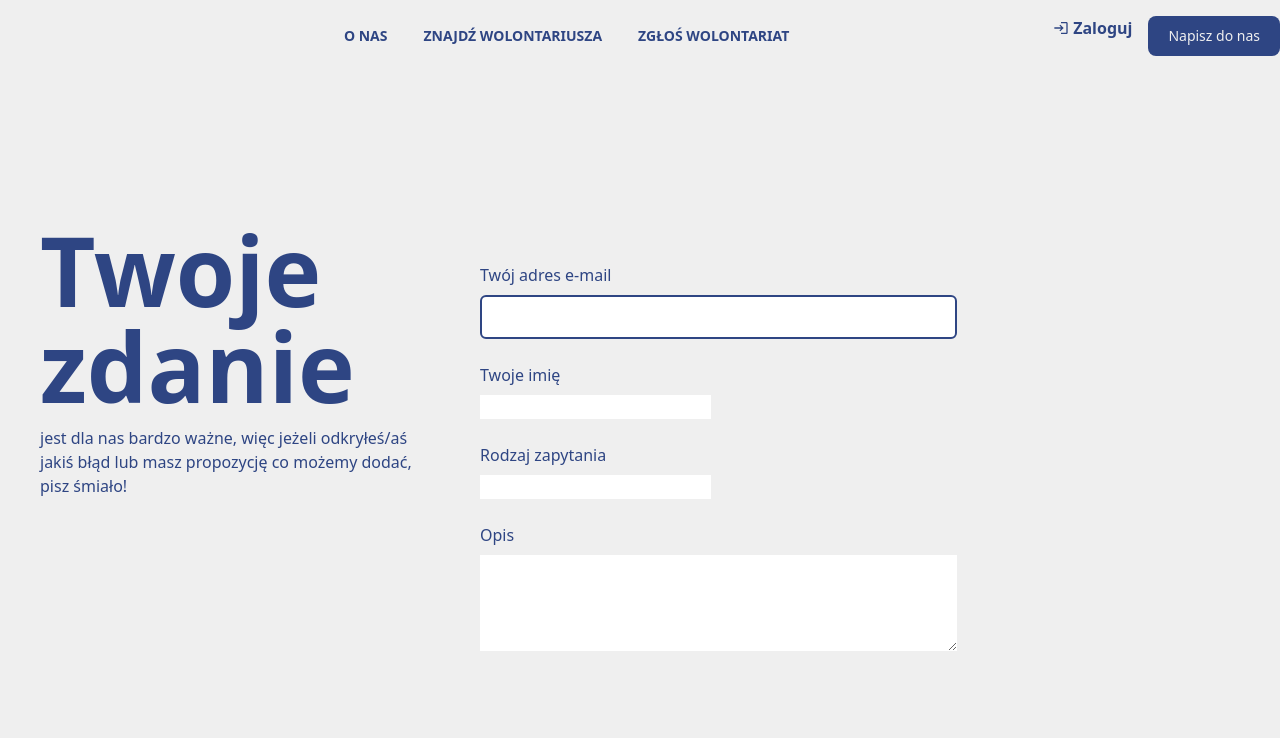
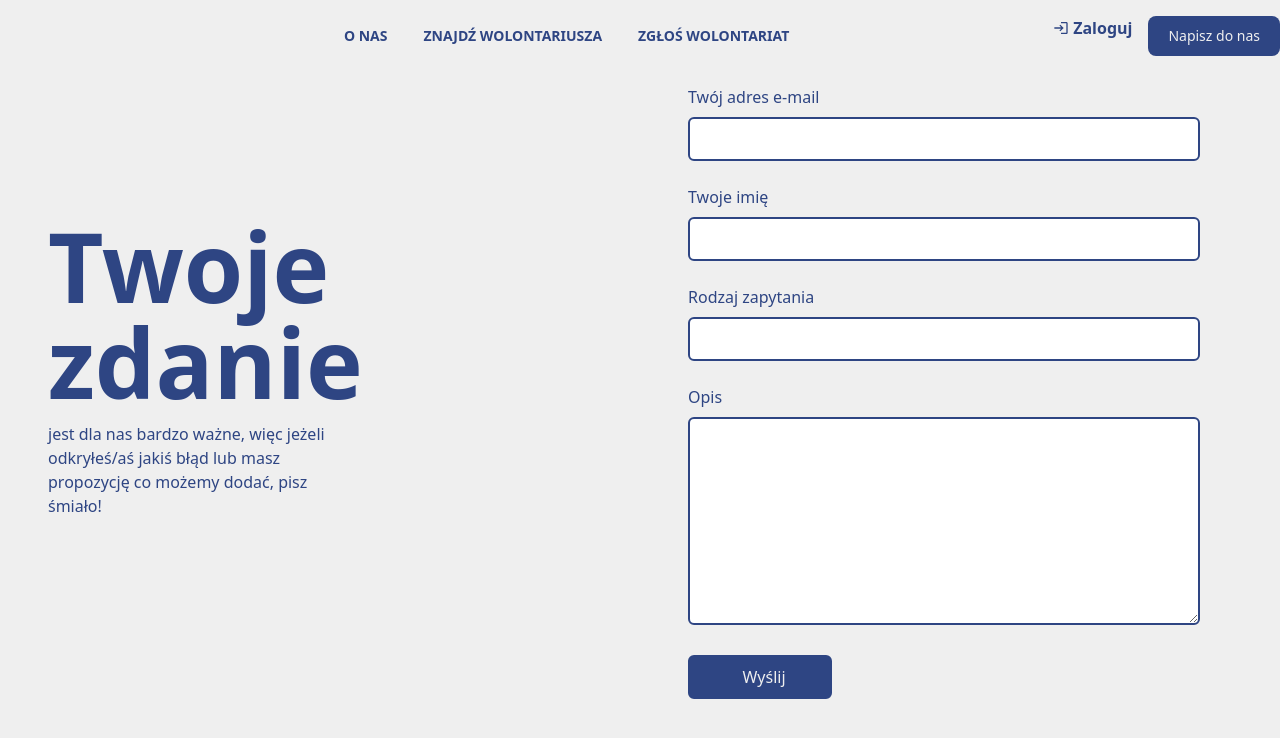
Before and after one commit to style77/volunteering, a Next.js app: page /contact in a window 1280 px wide. Shown: the top 738 px of the page. Built offline with nearby package versions, Linux system fonts and the light colour scheme; what tailwindcss-font-inter would draw is missing.

Commit message:
dodano strone kontaktową

```diff
--- a/next.config.js
+++ b/next.config.js
@@ -1,4 +1,17 @@
 /** @type {import('next').NextConfig} */
 module.exports = {
   reactStrictMode: true,
-}
+  env: {
+    apiKey: `${process.env.apiKey}`,
+    authDomain: `${process.env.authDomain}`,
+    projectId: `${process.env.projectId}`,
+    storageBucket: `${process.env.storageBucket}`,
+    messagingSenderId: `${process.env.messagingSenderId}`,
+    appId: `${process.env.appId}`,
+    measurementId: `${process.env.measurementId}`,
+
+    emailJsServiceId: `${process.env.emailJsServiceId}`,
+    emailJsTemplateId: `${process.env.emailJsTemplateId}`,
+    emailJsPublicKey: `${process.env.emailJsPublicKey}`,
+  },
+};
--- a/package.json
+++ b/package.json
@@ -6,6 +6,8 @@
     "start": "next start"
   },
   "dependencies": {
+    "@emailjs/browser": "^3.7.0",
+    "firebase": "^9.11.0",
     "next": "latest",
     "react": "18.1.0",
     "react-dom": "18.1.0",
--- a/pages/contact.tsx
+++ b/pages/contact.tsx
@@ -1,14 +1,60 @@
 import { NextPage } from "next";
 import Head from "next/head";
+import { useRef } from "react";
+
+import emailjs from "@emailjs/browser";
+import { Alert, showAlert } from "../components/alert";
 
 const Contact: NextPage = () => {
+  const form: React.RefObject<HTMLFormElement> = useRef(null);
+
+  const handleSubmit = (event: React.FormEvent<HTMLFormElement>) => {
+    event.preventDefault();
+
+    const target = event.target as typeof event.target & {
+      name: { value: string };
+      email: { value: string };
+      message: { value: string };
+      title: { value: string };
+    };
+
+    const data = {
+      name: target.name.value,
+      title: target.title.value,
+      email: target.email.value,
+      message: target.message.value,
+    };
+
+    emailjs
+      .sendForm(
+        `${process.env.emailJsServiceId}`,
+        `${process.env.emailJsTemplateId}`,
+        form.current!,
+        `${process.env.emailJsPublicKey}`
+      )
+      .then(
+        () => {
+          // clear form inputs
+          target.name.value = "";
+          target.title.value = "";
+          target.email.value = "";
+          target.message.value = "";
+
+          showAlert("Wiadomość wysłana! Dziękujemy 💖");
+        },
+        (error) => {
+          console.log(error.text);
+        }
+      );
+  };
+
   return (
     <main className="bg-background-color">
       <Head>
         <title>Volunteering - Kontakt</title>
       </Head>
-      <div className="flex min-h-screen min-w-screen items-center py-2">
-        <div className="flex flex-col basis-1/3 ml-10 mb-56">
+      <div className="flex flex-wrap md:flex-nowrap min-h-screen min-w-screen items-center py-2">
+        <div className="flex flex-col basis-1/3 ml-12 mb-52">
           <h1 className="text-8xl font-inner font-semibold text-main-color">
             Twoje zdanie
           </h1>
@@ -17,8 +63,9 @@ const Contact: NextPage = () => {
             masz propozycję co możemy dodać, pisz śmiało!
           </h6>
         </div>
-        <div className="flex basis-2/3 ml-10">
-          <form>
+        <div className="flex basis-1/3"></div>
+        <div className="flex basis-1/3 ml-10 -mt-32">
+          <form onSubmit={handleSubmit} ref={form}>
             <div className="mb-6">
               <label
                 htmlFor="email"
@@ -26,7 +73,12 @@ const Contact: NextPage = () => {
               >
                 Twój adres e-mail
               </label>
-              <input type="email" id="email" name="email" className="w-full h-11 border-2 border-main-color rounded-md" />
+              <input
+                type="email"
+                id="email"
+                name="email"
+                className="w-[18rem] md:w-[32rem] mr-20 h-11 border-2 pl-2 border-main-color rounded-md"
+              />
             </div>
             <div className="mb-6">
               <label
@@ -35,7 +87,12 @@ const Contact: NextPage = () => {
               >
                 Twoje imię
               </label>
-              <input type="text" id="name" name="name" />
+              <input
+                type="text"
+                id="name"
+                name="name"
+                className="w-[18rem] md:w-[32rem] mr-20 h-11 border-2 pl-2 border-main-color rounded-md"
+              />
             </div>
             <div className="mb-6">
               <label
@@ -44,25 +101,39 @@ const Contact: NextPage = () => {
               >
                 Rodzaj zapytania
               </label>
-              <input type="text" id="title" name="title" />
+              <input
+                type="text"
+                id="title"
+                name="title"
+                className="w-[18rem] md:w-[32rem] mr-20 h-11 border-2 pl-2 border-main-color rounded-md"
+              />
             </div>
             <div className="mb-6">
               <label
-                htmlFor="description"
+                htmlFor="message"
                 className="block mb-2 text-md font-inner font-medium text-main-color"
               >
                 Opis
               </label>
               <textarea
-                id="description"
-                name="description"
-                rows="4"
-                cols="50"
+                id="message"
+                name="message"
+                className="w-[18rem] md:w-[32rem] h-52 mr-20 border-2 pl-2 border-main-color rounded-md"
               ></textarea>
+            </div>
+            <div className="mb-8 w-full">
+              <button
+                type="submit"
+                id="submit"
+                className="mr-20 w-36 h-11 border-2 pl-2 bg-main-color text-background-color text-inner text-semibold border-main-color rounded-md"
+              >
+                Wyślij
+              </button>
             </div>
           </form>
         </div>
       </div>
+      <Alert alertId="alert" color="bg-main-color"></Alert>
     </main>
   );
 };
```
Also changed, not shown: 1 other file (tests, documents, lock files or other folders).
